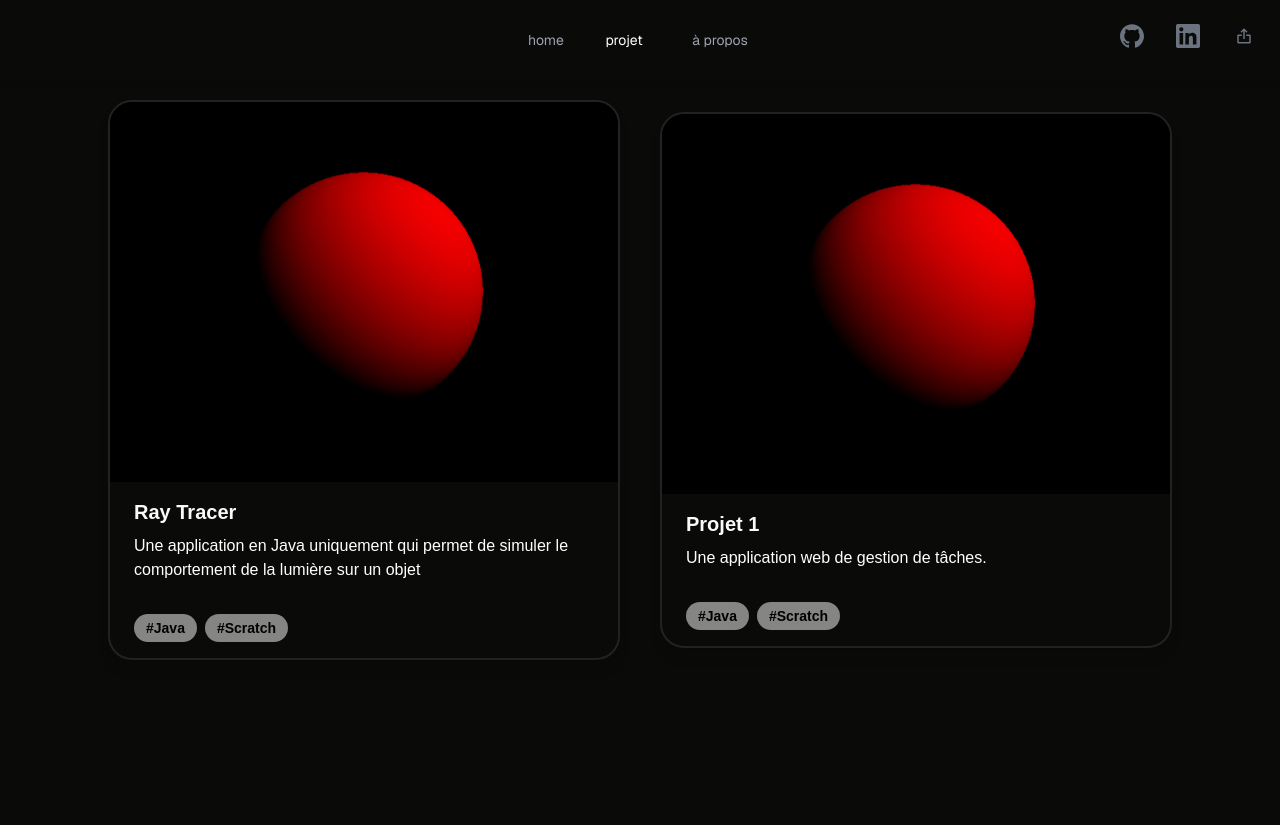
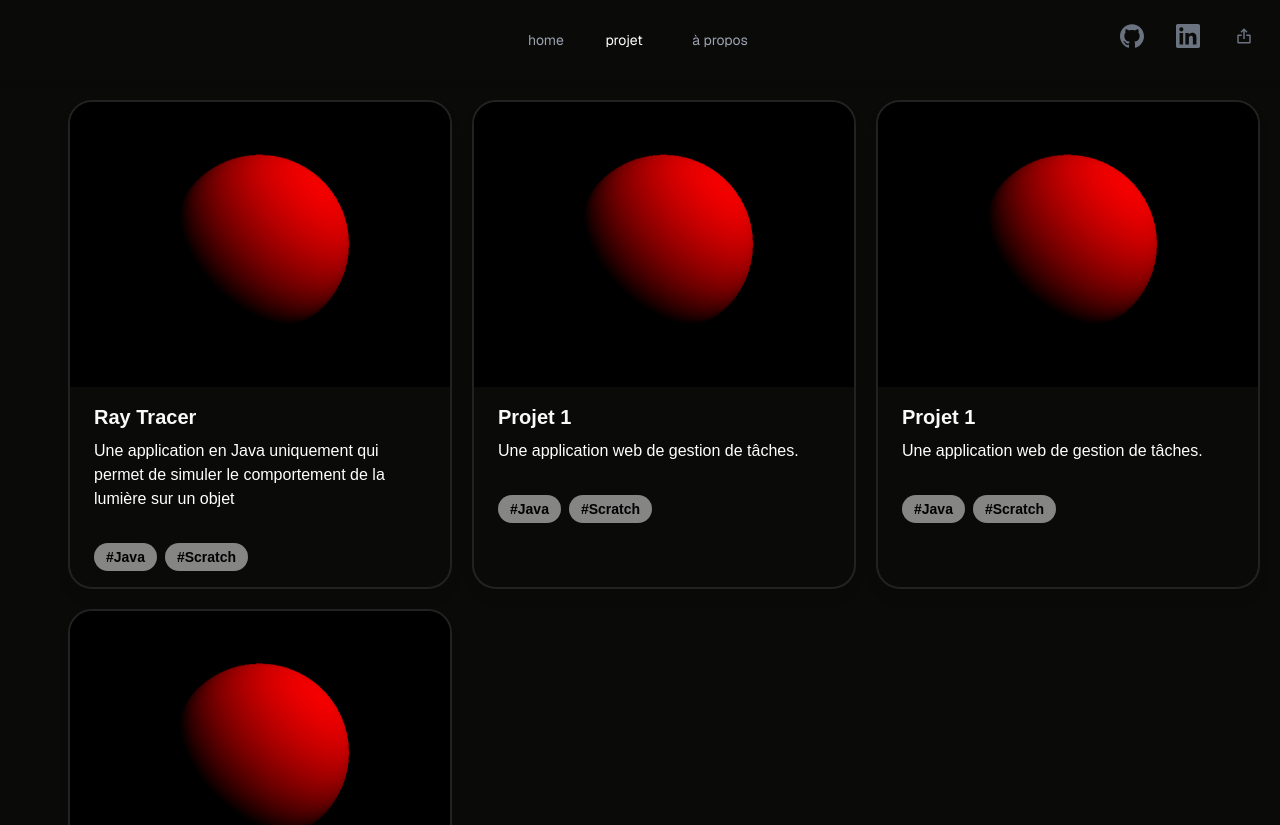
Before and after one commit to Ayo5/portfolio, a Next.js app: page /projet in a window 1280 px wide. Shown: the top 825 px of the page. Before the commit the page ends 800 px from the top, so only its background shows below. Built offline with nearby package versions, Linux system fonts and the light colour scheme.

Commit message:
ancienne version

```diff
--- a/app/projet/page.tsx
+++ b/app/projet/page.tsx
@@ -9,12 +9,26 @@ const Projet = () => {
             {/* Affichage du Header */}
             <Header />
             <NavBar/>
-            <div className="flex flex-row items-center justify-center p-5 gap-x-10 animate-slide-up-fade animation-delay-100">
+            <div className="ml-12 md-12 grid grid-cols-1 md:grid-cols-2 lg:grid-cols-3 gap-5 p-5 animate-slide-up-fade animation-delay-100">
             <Card
                 title="Ray Tracer"
                 description="Une application en Java uniquement qui permet de simuler le comportement de la lumière sur un objet"
                 imageUrl="/Sphere.PNG"
                 altText="Capture d'écran du résultat"
+                href="https://github.com/Ayo5/RayTracerFromScratch"
+            />
+            <Card
+                title="Projet 1"
+                description="Une application web de gestion de tâches."
+                imageUrl="/Sphere.PNG"
+                altText="Capture d'écran du projet 1"
+                href="https://github.com/Ayo5/RayTracerFromScratch"
+            />
+            <Card
+                title="Projet 1"
+                description="Une application web de gestion de tâches."
+                imageUrl="/Sphere.PNG"
+                altText="Capture d'écran du projet 1"
                 href="https://github.com/Ayo5/RayTracerFromScratch"
             />
             <Card
```
